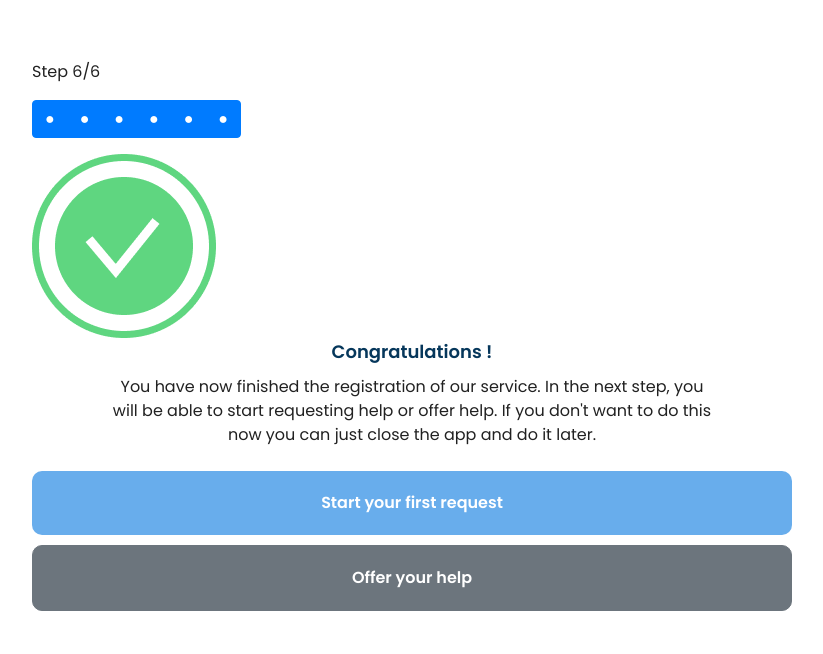
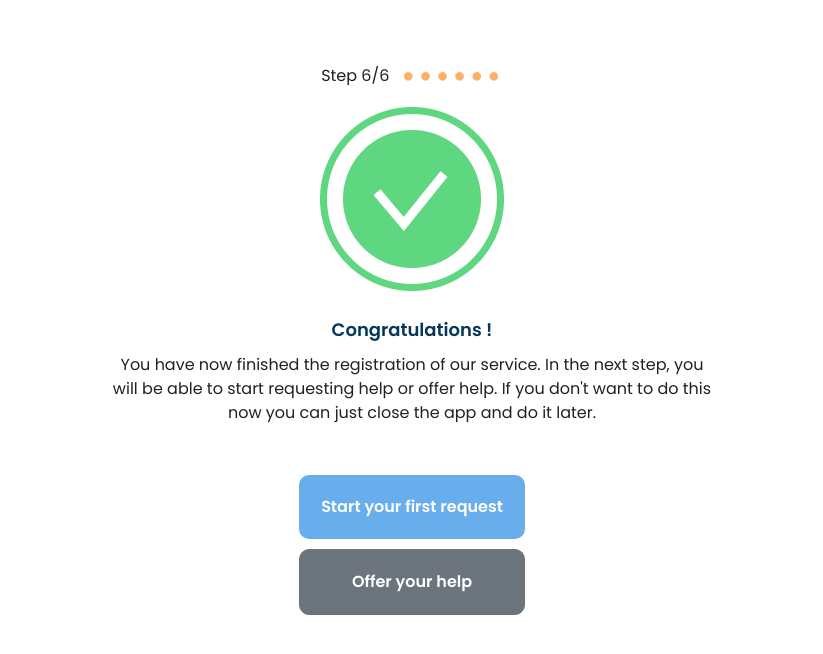
Before and after one commit to likhithravula/webapp, a React (Create React App) app: page /registration/finish in a window 1280 px wide. Shown: the top 654 px of the page, without its empty margins (228-1051 px from the left). Built offline with nearby package versions, Linux system fonts and the light colour scheme; no server answers.

Commit message:
Add pagination styles

```diff
--- a/src/assets/css/App.css
+++ b/src/assets/css/App.css
@@ -168,6 +168,53 @@ header .menuIcon {
   width: auto;
 }
 
+/* REGISTRATION */
+
+.checkbox-wrapper {
+  padding: 15px 0px 15px 0px;
+  border-top: 1px solid lightgrey;
+  display: flex;
+  justify-content: space-between;
+}
+
+.checkbox-wrapper input {
+  position: relative;
+  right: 0px;
+}
+
+#registration-finish {
+  display: flex;
+  align-items: center;
+  flex-direction: column;
+}
+
+#registration-finish img {
+  margin-bottom: 25px;
+}
+
+
+/* PROGRESS */
+
+.page-link {
+  color: var(--receiver-color) !important;
+  border: none !important;
+  background-color: transparent !important;
+  padding: 3px;
+  font-size: 20px !important;
+  cursor: default;
+}
+
+#page-wrapper {
+  display: flex;
+  justify-content: center;
+  align-items: center;
+}
+
+#page-wrapper p {
+  margin-right: 10px;
+}
+
+
 /* ENTER */
 
 #intro {
@@ -186,7 +233,8 @@ header .menuIcon {
 #intro h3 {
   margin-bottom: 40px;
 }
-/*Voulunteer*/
+
+/* VOLUNTEER */
 
 #volunteer-info .profile_info {
   margin: 30px 0;
```
